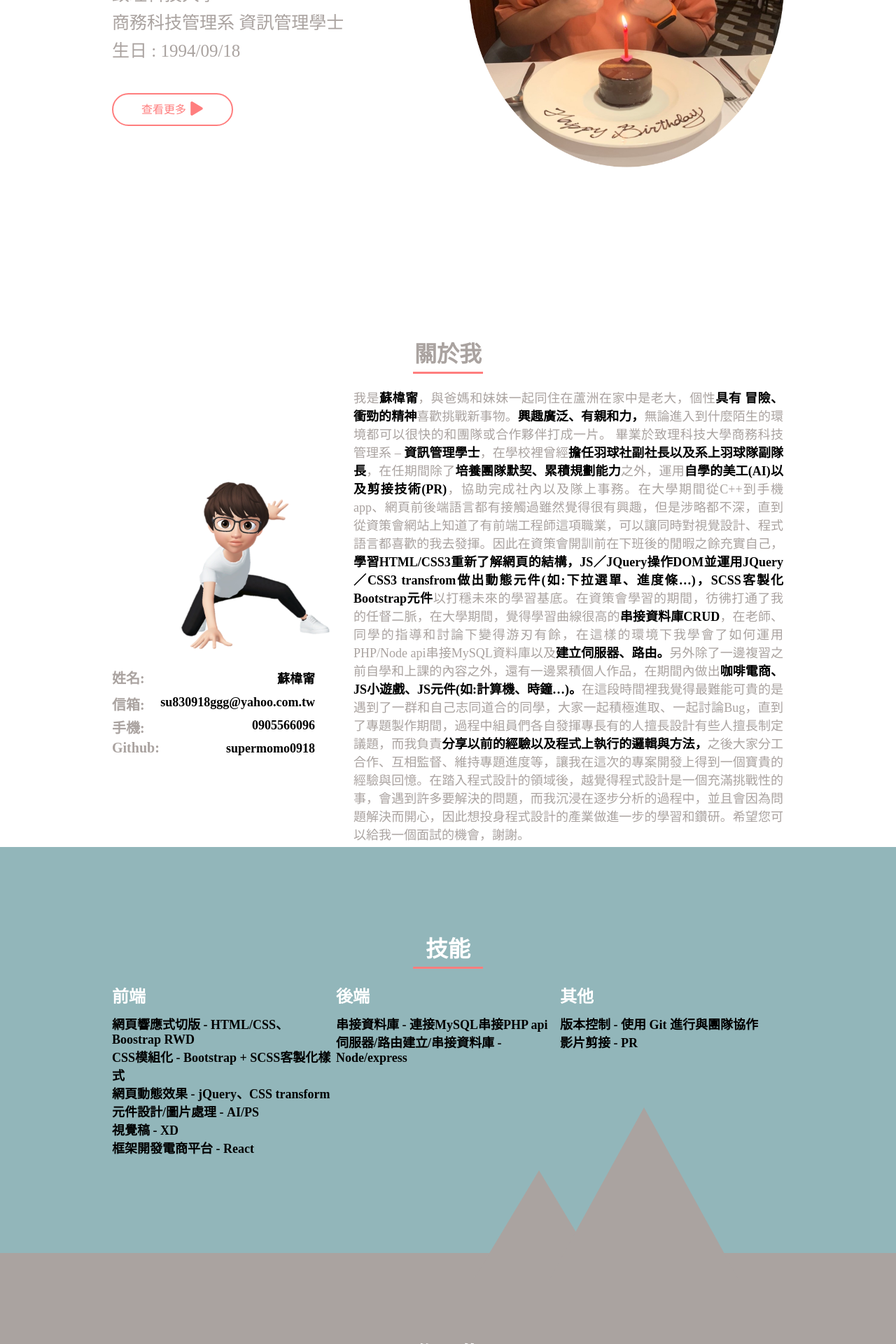
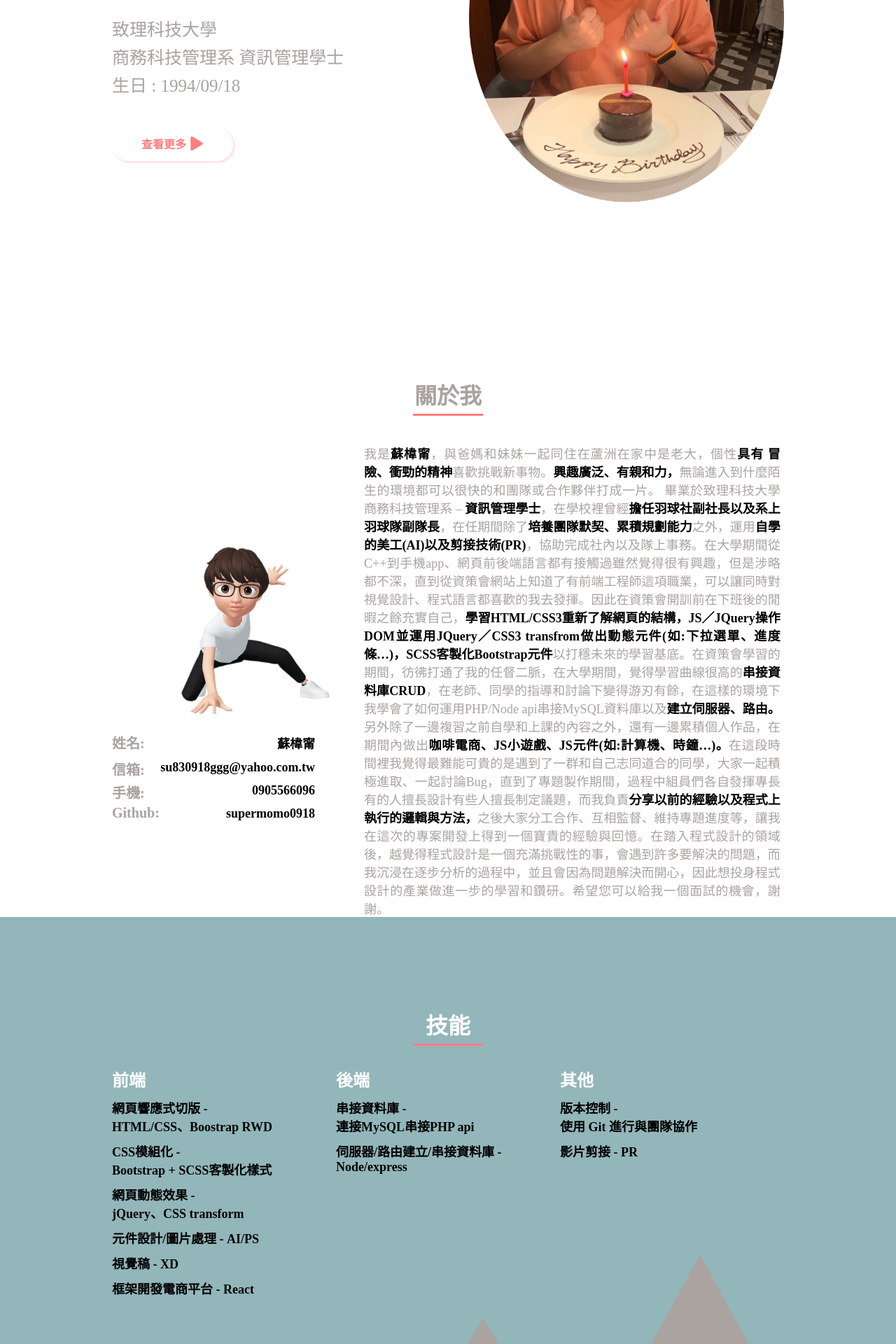
Before and after one commit to supermomo0918/portfolioning, a React (Create React App) app: page / in a window 1280 px wide. Shown: the part 440-2360 px from the top of the page at 70% size. Built offline with nearby package versions, Linux system fonts and the light colour scheme.

Commit message:
hover - 效果修正

```diff
--- a/src/App.scss
+++ b/src/App.scss
@@ -7,7 +7,7 @@ $boxshdow-color: #000;
 @mixin common {
   .common {
     width: 33.33333333333333%;
-    margin: 20px auto;
+    margin: 30px auto;
     text-align: center;
     .heading {
       margin-bottom: 20px;
@@ -39,9 +39,10 @@ $boxshdow-color: #000;
 }
 
 body {
-  font-family: "Noto Sans TC";
+  font-family: 'Noto Sans TC';
 }
 .header {
+  margin-top: 50px;
   width: 100%;
   height: 100vh;
   background: $font-color;
@@ -66,7 +67,7 @@ body {
     .navbar__left-logo img {
       width: 110px;
     }
-    .logo-font{
+    .logo-font {
       color: $font-color;
     }
     .navbar__right {
@@ -78,7 +79,7 @@ body {
         font-weight: 500;
         font-size: 20px;
         padding: 0 15px;
-        &:hover{
+        &:hover {
           font-weight: bolder;
         }
       }
@@ -100,8 +101,11 @@ body {
 .h-800 {
   height: 580px;
 }
-.h-1000{
-  height: 850px;
+.h-700 {
+  height: 700px;
+}
+.h-1000 {
+  height: 900px;
 }
 .alignCenter {
   align-items: center;
@@ -109,8 +113,8 @@ body {
 .justifyConter {
   justify-content: center;
 }
-.works_img{
-  max-width:100%;
+.works_img {
+  max-width: 100%;
 }
 /* Grid System */
 .row {
@@ -118,13 +122,13 @@ body {
   width: 100%;
   flex-wrap: wrap;
 }
-.columns{
+.columns {
   display: flex;
   flex-direction: column;
 }
-.col-8{
-  width: 65%;
-  margin-left: 15px;
+.col-8 {
+  width: 63%;
+  margin-left: 30px;
 }
 .col-6 {
   width: 50%;
@@ -141,19 +145,19 @@ body {
   height: 100vh;
   width: 100%;
   color: #fff;
-  .header__section{
+  .header__section {
     .banner_name {
       color: $main-color;
       font-size: 55px;
       font-weight: bolder;
     }
-    .banner_nameen{
+    .banner_nameen {
       margin-left: 10px;
       font-size: 50px;
       line-height: 40px;
       font-weight: 500;
     }
-    .banner_work{
+    .banner_work {
       color: $assist-color;
       font-size: 28px;
       line-height: 40px;
@@ -175,7 +179,9 @@ body {
     li {
       width: 50px;
       height: 50px;
-      border: 2px solid $effect-color;
+      // border: 2px solid $effect-color;
+      border: 2px solid transparent;
+      box-shadow: 2px 2px 2px 1px rgba($effect-color, .2);
       border-radius: 50%;
       display: flex;
       align-items: center;
@@ -185,7 +191,8 @@ body {
       cursor: pointer;
       &:hover {
         background: #fff;
-        border: 2px solid transparent;
+        border: 2px solid $effect-color;
+        box-shadow: none;
         color: $effect-color;
       }
       .headerIcon {
@@ -194,22 +201,27 @@ body {
     }
   }
 }
-.header__buttons{
+.header__buttons {
   margin-top: 50px;
-  a{
+  font-weight: bolder;
+  a {
     outline: none;
     border: none;
     color: $effect-color;
     text-decoration: none;
   }
   .btn-outline {
-    border: 2px solid $effect-color;
+    // border: 2px solid $effect-color;
     border-radius: 50px;
+    border: 2px solid transparent;
+    box-shadow: 2px 2px 2px 1px rgba($effect-color, .2);
     padding: 13px 40px;
     transition: all 0.5s linear;
-    &:hover{
-      border: 2px solid $font-color;
+    &:hover {
+      // border: 2px solid $font-color;
       background: $font-color;
+      border: 2px solid $effect-color;
+      box-shadow: none;
       color: $effect-color;
       font-weight: bolder;
     }
@@ -232,6 +244,9 @@ body {
   background: $font-color;
   padding: 100px 0;
   @include common;
+  .about_common{
+    margin-bottom: 40px !important;
+  }
   .about__img {
     padding: 30px;
     img {
@@ -243,7 +258,7 @@ body {
   .info__contacts {
     margin-top: -50px;
     font-weight: 700;
-    .info__contacts_text{
+    .info__contacts_text {
       display: flex;
       flex-direction: row;
       justify-content: space-between;
@@ -269,11 +284,11 @@ body {
       font-size: 24px;
     }
     .about__info-p1 {
-      text-align:justify;
+      text-align: justify;
       font-size: 18px;
       margin-left: 10px;
       margin-bottom: 20px;
-        strong{
+      strong {
         font-weight: bolder;
         color: $boxshdow-color;
       }
@@ -281,30 +296,33 @@ body {
   }
 }
 /* Skills */
-.Skills{
+.Skills {
   width: 100%;
   padding: 100px 0;
   background: $main-color;
   // text-align: center;
   @include common;
-  .skill-row{
-    // margin: 50px;
+  .skill-row {
     display: flex;
-    justify-content: center;
+    flex-direction: row;
+    justify-content: space-between;
     overflow: hidden;
-    h2{
+    .skill-rwd{
+      h2 {
         margin-bottom: 10px;
         color: $font-color;
       }
-    .skills__ul{
+      .skills__ul {
         font-weight: 700;
         list-style: none;
-      li{
+        li {
           font-size: 18px;
+          margin-bottom: 10px;
         }
       }
     }
-  .bg-polygon-three{
+  }
+  .bg-polygon-three {
     margin-top: -220px;
     position: relative;
     width: 0px;
@@ -315,7 +333,7 @@ body {
     border-left: 180px solid transparent;
     border-right: 180px solid transparent;
   }
-  .big-polygon-three{
+  .big-polygon-three {
     margin-top: -220px;
     position: relative;
     width: 0px;
@@ -336,14 +354,14 @@ body {
   @include common;
 }
 .work {
-  background: rgba($font-color,.70);
+  background: rgba($font-color, 0.7);
   // border: 1px solid $effect-color;
   padding: 25px;
   // border-radius: 5px;
   margin: 35px 20px;
   text-align: center;
-  box-shadow: 0px 3px 3px 1px rgba($effect-color,.25);
-  &:hover{
+  box-shadow: 0px 3px 3px 1px rgba(#000, 0.25);
+  &:hover {
     transform: translateY(-10px) scale(1.0125);
   }
   .workHeading {
@@ -361,7 +379,7 @@ body {
   }
   ul {
     list-style-type: none;
-    .works_skill{
+    .works_skill {
       text-align: center;
       font-size: 18px;
     }
@@ -380,14 +398,14 @@ body {
     border-radius: 50px;
     padding: 10px 20px;
     transition: all 0.5s linear;
-    &:hover{
+    &:hover {
       margin-top: 40px;
       border: 2px solid $font-color;
       background: $font-color;
       // border-radius: 50px;
       // padding: 13px 40px;
     }
-    a{
+    a {
       text-decoration: none;
       color: $effect-color;
     }
@@ -450,12 +468,12 @@ body {
   justify-content: center;
   display: none;
 }
-@media (min-width:766px) and (max-width: 992px) {
+@media (min-width: 766px) and (max-width: 992px) {
   .container {
     width: 100%;
     padding: 0 50px;
   }
-  .about_rwd{
+  .about_rwd {
     display: flex;
     justify-content: center;
   }
@@ -465,24 +483,27 @@ body {
   .h-800 {
     height: auto;
   }
+  .h-700{
+    height: auto;
+  }
   .h-1000 {
     height: auto;
   }
-  .col-4{
+  .col-4 {
     width: 50%;
   }
-  .col-8{
+  .col-8 {
     width: 100%;
   }
-  .banner__img{
+  .banner__img {
     padding: 0 30px;
     margin-top: 100px;
     margin-left: -50px;
   }
-  .bg-polygon-three{
+  .bg-polygon-three {
     display: none;
   }
-  .big-polygon-three{
+  .big-polygon-three {
     display: none;
   }
 }
@@ -494,7 +515,7 @@ body {
   .banner__img img {
     display: none;
   }
-  .col-8{
+  .col-8 {
     width: 100%;
     margin-left: -15px;
   }
@@ -516,7 +537,7 @@ body {
     position: fixed;
     top: 0;
     left: 0;
-    li{
+    li {
       display: block;
       margin: 15px auto;
       a {
@@ -525,12 +546,12 @@ body {
       }
     }
   }
-  .skill-rwd{
+  .skill-rwd {
     margin-top: 30px;
     display: flex;
     flex-direction: column;
   }
-  .mainHeader{
+  .mainHeader {
     font-size: 24px !important;
   }
   .toggle {
@@ -559,6 +580,9 @@ body {
   .h-800 {
     height: auto;
   }
+  .h-700{
+    height: auto;
+  }
   .h-1000 {
     height: auto;
   }
@@ -566,13 +590,13 @@ body {
     display: flex;
     justify-content: center;
   }
-  .bg-polygon-three{
+  .bg-polygon-three {
     display: none;
   }
-  .big-polygon-three{
+  .big-polygon-three {
     display: none;
   }
-  .work{
+  .work {
     text-align: center;
   }
 }
--- a/src/components/About.js
+++ b/src/components/About.js
@@ -17,7 +17,7 @@ const About = () => {
   return (
     <div className="about h-1000">
       <div className="container">
-        <div className="common">
+        <div className="common about_common">
           <h1 className="mainHeader" style={aboutstyle}>{header.subHeader}</h1>
           <div className="commonBorder"></div>
         </div>
--- a/src/components/Banner.js
+++ b/src/components/Banner.js
@@ -47,7 +47,7 @@ const Banner = () => {
                 {banner.birth}
                 </p>
                 <div className="header__buttons">
-                  <a href="https://pda.104.com.tw/profile/preview?vno=759uevaqi" target="_blank" className="btn-outline">
+                  <a href="https://github.com/supermomo0918" target="_blank" className="btn-outline">
                     查看更多<FaPlay className="play"/>
                   </a>
                   &nbsp;&nbsp;&nbsp;
--- a/src/components/Skills.js
+++ b/src/components/Skills.js
@@ -5,7 +5,7 @@ const Skills = () => {
     subHeader: '技能',
   })
   return (
-    <div className="Skills h-800">
+    <div className="Skills h-700">
       <div className="container">
         <div className="common">
           <h1 className="mainHeader">{skills.subHeader}</h1>
@@ -16,9 +16,9 @@ const Skills = () => {
           <div className="col-4 skill-rwd">
             <h2>前端</h2>
             <ul className="skills__ul">
-              <li>網頁響應式切版 - HTML/CSS、Boostrap RWD</li>
-              <li>CSS模組化 - Bootstrap + SCSS客製化樣式</li>
-              <li>網頁動態效果 - jQuery、CSS transform</li>
+              <li>網頁響應式切版 - <br/>HTML/CSS、Boostrap RWD</li>
+              <li>CSS模組化 - <br/>Bootstrap + SCSS客製化樣式</li>
+              <li>網頁動態效果 - <br/>jQuery、CSS transform</li>
               <li>元件設計/圖片處理 - AI/PS</li>
               <li>視覺稿 - XD</li>
               <li>框架開發電商平台 - React</li>
@@ -27,14 +27,14 @@ const Skills = () => {
           <div className="col-4 skill-rwd">
             <h2>後端</h2>
             <ul className="skills__ul">
-              <li>串接資料庫 - 連接MySQL串接PHP api</li>
-              <li>伺服器/路由建立/串接資料庫 - Node/express</li>
+              <li>串接資料庫 - <br/>連接MySQL串接PHP api</li>
+              <li>伺服器/路由建立/串接資料庫 - <br/>Node/express</li>
             </ul>
           </div>
           <div className="col-4 skill-rwd">
             <h2>其他</h2>
             <ul className="skills__ul">
-              <li>版本控制 - 使用 Git 進行與團隊協作</li>
+              <li>版本控制 - <br/>使用 Git 進行與團隊協作</li>
               <li>影片剪接 - PR</li>
             </ul>
           </div>
--- a/src/components/Works.js
+++ b/src/components/Works.js
@@ -28,7 +28,7 @@ const Works = () => {
     {
       id: 3,
       image: image3,
-      title: "Fun松饒河趣",
+      title: "fun松饒河趣",
       msgimage: "圖片處理 : Ai Ps",
       msgfont: 'Html CSS JS',
       msgfonts: 'Flash',
```
Lines whose indentation alone changed are shown as unchanged.
